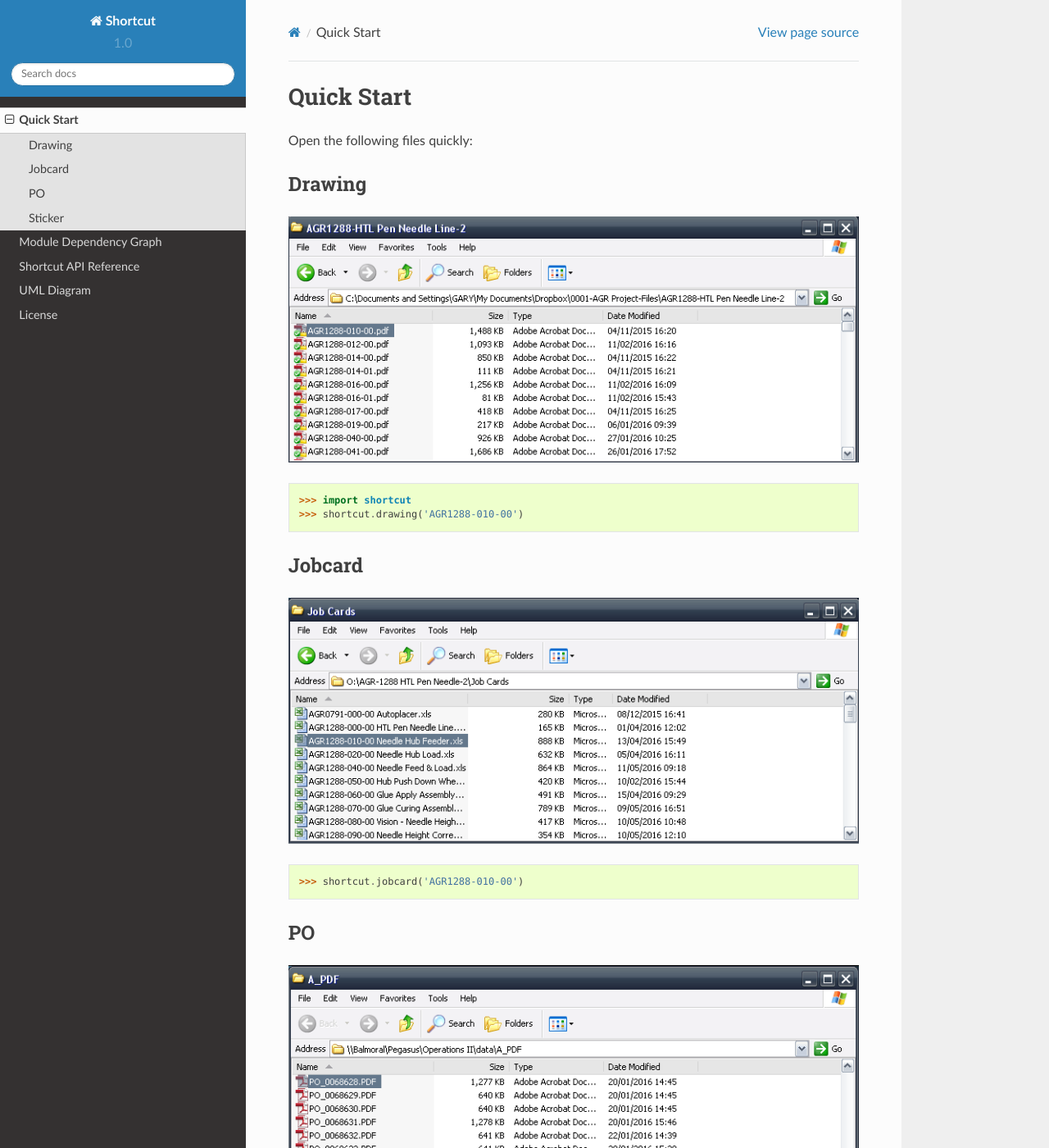
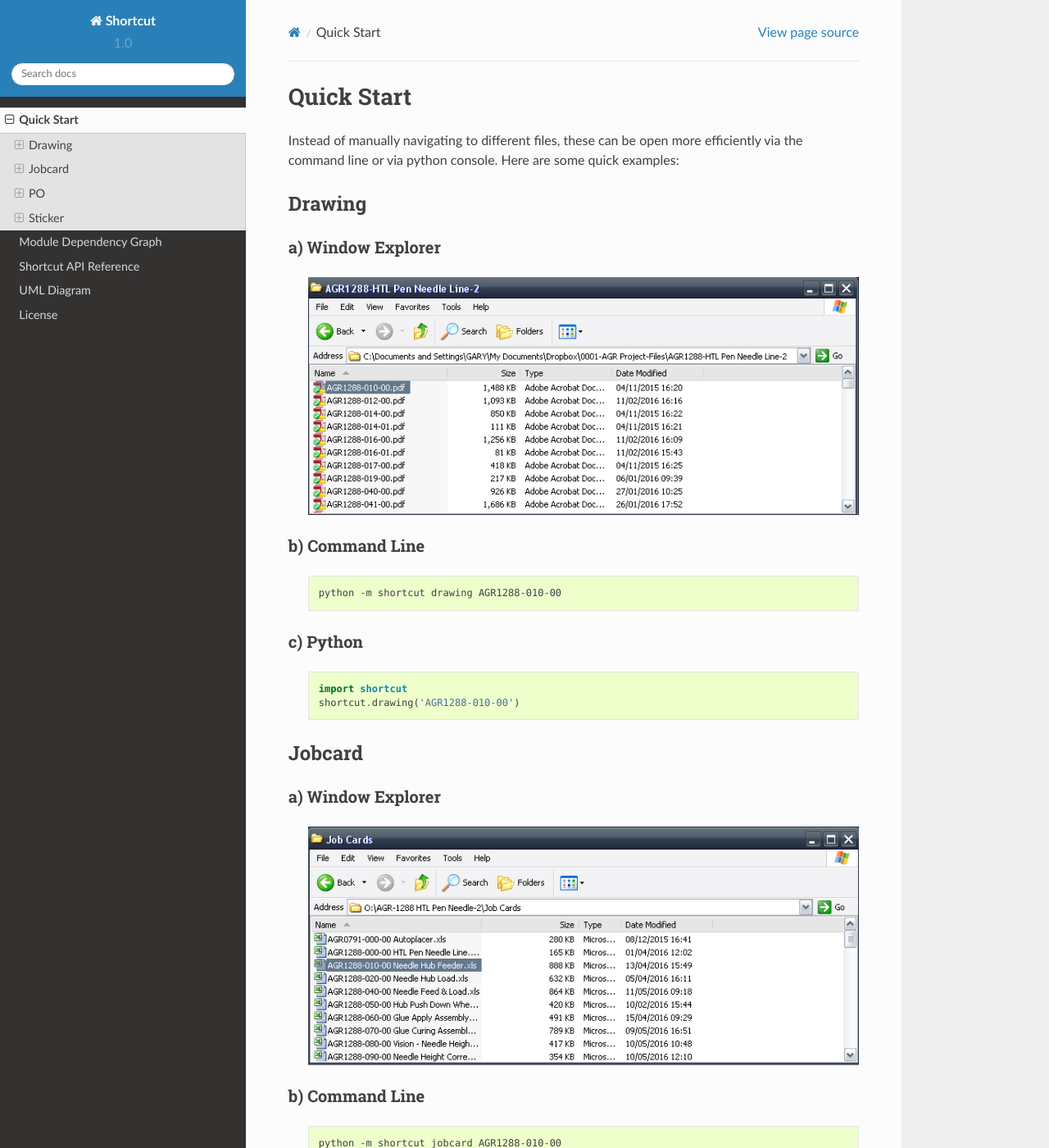
Before and after one commit to toptea/agr_shortcut, a Sphinx documentation site: the page built from doc/rst/quick_start.rst, in a window 1280 px wide and 1400 px high. Shown: the whole window at 82% size. Built offline with Sphinx 7.4.7 and the Read the Docs theme 2.0.0, drawn with Linux system fonts in a browser that asks for light colours; some of the changed text lies outside the part shown.

Commit message:
command line interface, finishing touches

```diff
--- a/doc/index.rst
+++ b/doc/index.rst
@@ -9,7 +9,7 @@ Welcome to Shortcut's documentation!
 Contents:
 
 .. toctree::
-   :maxdepth: 3
+   :maxdepth: 2
 
    rst/quick_start
    rst/module_dependency_graph
--- a/doc/rst/quick_start.rst
+++ b/doc/rst/quick_start.rst
@@ -1,37 +1,116 @@
 Quick Start
-===========
+===============
 
-Open the following files quickly:
+Instead of manually navigating to different files, these can be open
+more efficiently via the command line or via python console. Here are some
+quick examples:
 
--------
+
+------------------
 Drawing
--------
+------------------
 
-.. image:: ../image/dir_drawing.png
 
->>> import shortcut
->>> shortcut.drawing('AGR1288-010-00')
+a) Window Explorer
+~~~~~~~~~~~~~~~~~~
 
--------
+    .. image:: ../image/dir_drawing.png
+
+
+b) Command Line
+~~~~~~~~~~~~~~~
+
+    .. code-block:: powershell
+
+        python -m shortcut drawing AGR1288-010-00
+
+
+c) Python
+~~~~~~~~~
+
+    .. code-block:: python
+
+        import shortcut
+        shortcut.drawing('AGR1288-010-00')
+
+
+------------------
 Jobcard
--------
+------------------
 
-.. image:: ../image/dir_jobcard.png
 
->>> shortcut.jobcard('AGR1288-010-00')
+a) Window Explorer
+~~~~~~~~~~~~~~~~~~
 
--------
+    .. image:: ../image/dir_jobcard.png
+
+
+b) Command Line
+~~~~~~~~~~~~~~~
+
+    .. code-block:: powershell
+
+        python -m shortcut jobcard AGR1288-010-00
+
+
+c) Python
+~~~~~~~~~
+
+    .. code-block:: python
+
+        shortcut.jobcard('AGR1288-010-00')
+
+
+
+------------------
 PO
--------
+------------------
 
-.. image:: ../image/dir_purchase_order.png
 
->>> shortcut.po(68628)
+a) Window Explorer
+~~~~~~~~~~~~~~~~~~
 
--------
+    .. image:: ../image/dir_purchase_order.png
+
+
+b) Command Line
+~~~~~~~~~~~~~~~
+
+    .. code-block:: powershell
+
+        python -m shortcut po 68628
+
+
+c) Python
+~~~~~~~~~
+
+    .. code-block:: python
+
+        shortcut.po(68628)
+
+
+------------------
 Sticker
--------
+------------------
 
-.. image:: ../image/dir_sticker.png
 
->>> shortcut.sticker()
+a) Window Explorer
+~~~~~~~~~~~~~~~~~~
+
+    .. image:: ../image/dir_sticker.png
+
+
+b) Command Line
+~~~~~~~~~~~~~~~
+
+     .. code-block:: powershell
+
+        python -m shortcut sticker
+
+
+c) Python
+~~~~~~~~~
+
+    .. code-block:: python
+
+        shortcut.sticker()
```
